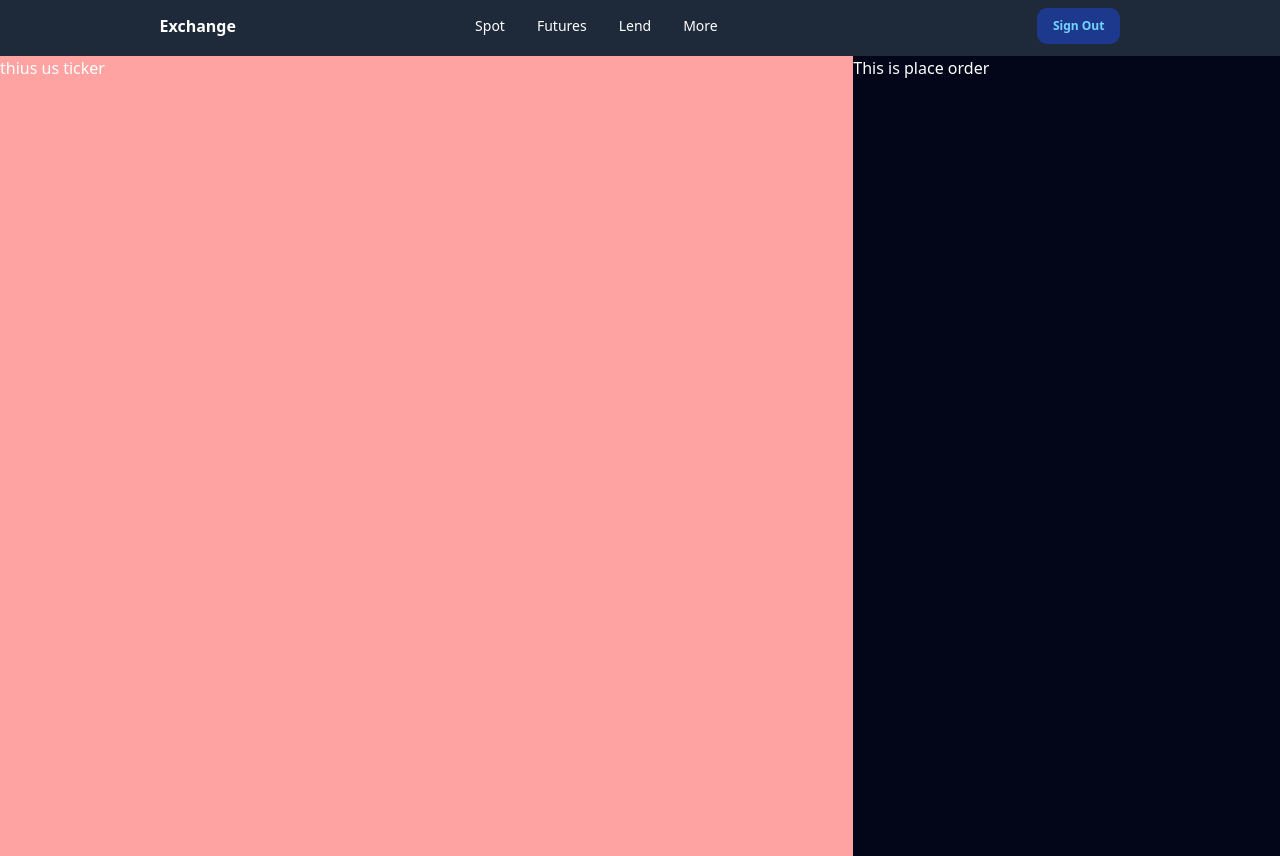
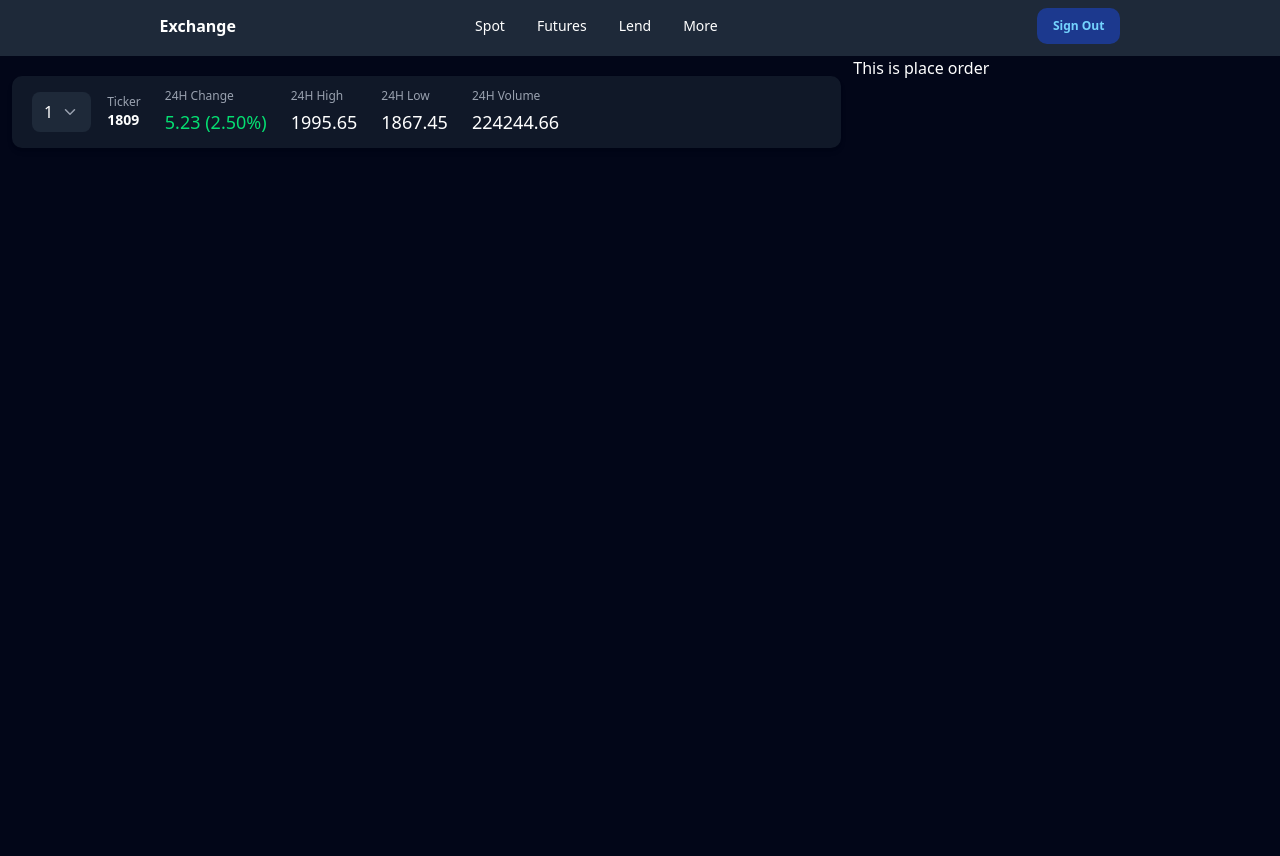
Before and after one commit to kraj2503/Exchange, a Next.js app in the folder frontend/: page /trade/1 in a window 1280 px wide. Built offline with nearby package versions, Linux system fonts and the light colour scheme; no server answers; sample sign-in values are in the browser's storage.

Commit message:
Ticker Added

```diff
--- a/frontend/src/app/trade/[From_To]/page.tsx
+++ b/frontend/src/app/trade/[From_To]/page.tsx
@@ -10,11 +10,10 @@ export default function Page() {
 
   return (
     <>
-      {/* <div>this is {params.From_To}</div> */}
     <div className="bg-slate-950 h-screen text-white grid grid-cols-6" >
 
-    <div className="col-span-4 bg-red-300">
-      <Ticker FromTo={params.From_To} change={{ number: 5.23, percentage: 2.5 }}
+    <div className="col-span-4 my-5 mx-3 ">
+      <Ticker Ticker={'1809'} FromTo={params.From_To} change={{ number: 5.23, percentage: 2.5 }}
 
       high= {'1995.65'}
       low = {'1867.45'}
@@ -22,7 +21,7 @@ export default function Page() {
 
       />
     </div>
-    <div>
+    <div className="">
         This is place order
     </div>
     </div>
--- a/frontend/src/components/Ticker.tsx
+++ b/frontend/src/components/Ticker.tsx
@@ -1,4 +1,7 @@
+import { ChevronDown } from "lucide-react";
+
 interface TickerProps {
+  Ticker: string;
   FromTo: string;
   change: { number: number; percentage: number };
   high: string;
@@ -6,16 +9,44 @@ interface TickerProps {
   volume: string;
 }
 
-const Ticker: React.FC<TickerProps> = ({
-  FromTo,
-  change,
-  high,
-  low,
-  volume,
-}) => {
-        return <div>
-                thius us ticker
-        </div>
+const Ticker: React.FC<TickerProps> = ({ Ticker, FromTo, change, high, low, volume }) => {
+  return (
+    <div className="no-scrollbar w-full bg-gray-900 rounded-lg flex items-center px-5 py-3 shadow-md">
+      {/* Trading Pair Dropdown */}
+      <div className="flex items-center bg-gray-800 rounded-md px-3 py-2 hover:bg-gray-700 cursor-pointer transition">
+        <span className="text-white font-medium">{FromTo}</span>
+        <ChevronDown className="ml-2 text-gray-400" size={18} />
+      </div>
+
+      {/* Ticker Name */}
+      <div className="flex flex-col text-sm ml-4">
+        <p className="text-gray-400 text-xs">Ticker</p>
+        <span className="font-semibold text-white">{Ticker}</span>
+      </div>
+
+      {/* 24H Stats (Aligned Left) */}
+      <div className="flex flex-wrap justify-start ml-6 space-x-6">
+        <Stat
+          label="24H Change"
+          value={`${change.number.toFixed(2)} (${change.percentage.toFixed(2)}%)`}
+          isPositive={change.number >= 0}
+        />
+        <Stat label="24H High" value={high} />
+        <Stat label="24H Low" value={low} />
+        <Stat label="24H Volume" value={volume} />
+      </div>
+    </div>
+  );
 };
 
-export default Ticker
+// Reusable component for stats
+const Stat = ({ label, value, isPositive }: { label: string; value: string; isPositive?: boolean }) => (
+  <div className="flex flex-col text-sm">
+    <p className="text-gray-400 text-xs">{label}</p>
+    <span className={`mt-1 font-medium tabular-nums text-lg ${isPositive !== undefined ? (isPositive ? "text-green-400" : "text-red-400") : "text-white"}`}>
+      {value}
+    </span>
+  </div>
+);
+
+export default Ticker;
```
